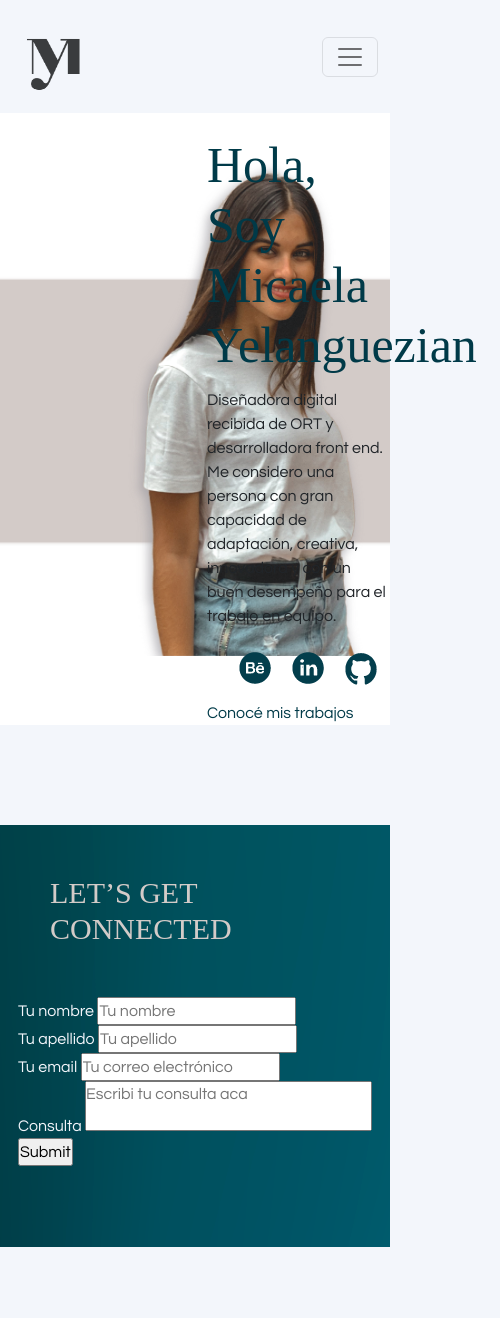
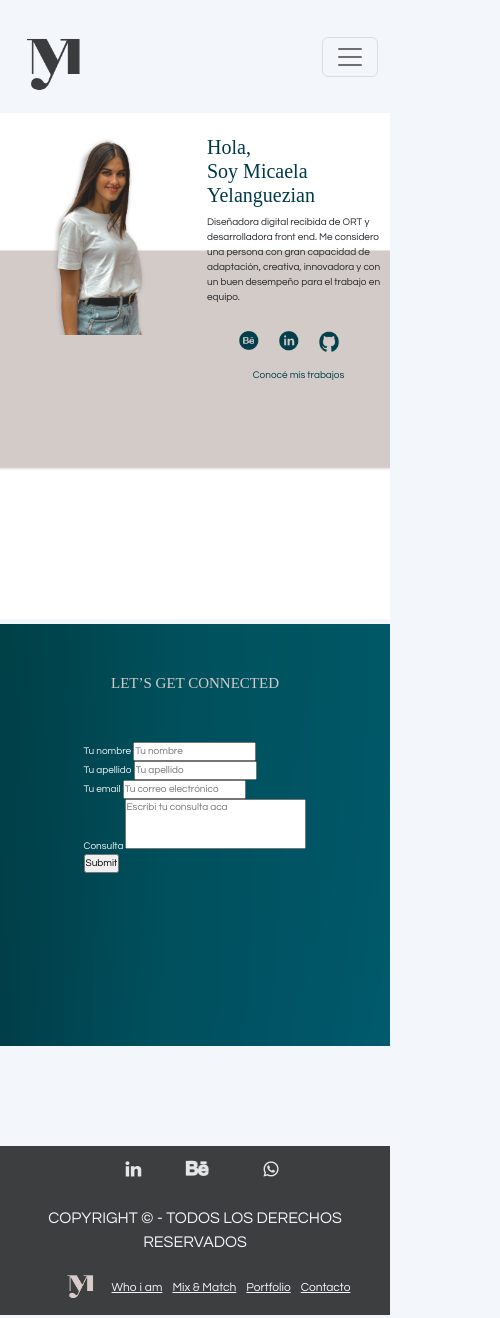
Before and after one commit to micaelayela/portfolio, a website: page pages/whoiam.html in a window 390 px wide. Shown: the top 1318 px of the page, 500 px wide, since content can reach past the window. Drawn offline with nearby package versions, Linux system fonts and the light colour scheme; a web font is replaced by a local one.

Commit message:
cambios responsive

```diff
--- a/pages/whoiam.html
+++ b/pages/whoiam.html
@@ -5,7 +5,6 @@
     <meta charset="UTF-8">
     <meta http-equiv="X-UA-Compatible" content="IE=edge">
     <meta name="viewport" content="width=device-width, initial-scale=1.0">
-    <!-- seo -->
     <meta name="keywords"
         content="diseñadora, digital design, diseñadora digital, desarrolladora web, front end dev, front end developer">
     <meta name="description"
@@ -53,12 +52,12 @@
                 <div class="row row-cols-2">
                     <div> <img class="col-sm-8 col-md-4 whoiam-img" src="../imagenes/aboutme/Mica.png"
                             alt="foto de micaela"> </div>
-                    <div>
-                        <h1 class="col-sm-4 col-md-8 whoiam-h1"> Hola, <br> Soy Micaela <br> Yelanguezian</h1>
+                    <div class="whoiam-banner">
+                        <h1 class="col-md-8 whoiam-h1"> Hola, <br> Soy Micaela <br> Yelanguezian</h1>
                         <p class="col-lg-8 whoiam-p"> Diseñadora digital recibida de ORT y desarrolladora front end. Me
                             considero una persona con gran capacidad de adaptación, creativa, innovadora y con un buen
                             desempeño para el trabajo en equipo.</p>
-                        <ul class="col-sm-12 col-lg-8 whoiam-rrss">
+                        <ul class="col-lg-8 whoiam-rrss">
                             <li>
                                 <a href="https://www.behance.net/micaelayela" target="_blank">
                                     <img src="../imagenes/aboutme/behance.png" alt="Behance">
--- a/scss/_general.scss
+++ b/scss/_general.scss
@@ -113,6 +113,15 @@ footer {
 }
 
 @media screen and (max-width: 768px) {
+    h1 {
+        font-size: 30px;
+    }
+    h2 {
+        font-size: 20px;
+    }
+    h3 {
+        font-size: 15px;
+    }
     footer {
         width: auto;
         height: 20vh;
--- a/scss/_index.scss
+++ b/scss/_index.scss
@@ -147,7 +147,8 @@
 
     .carousel-inner img {
         margin-top: 5%;
-        height: 350px;
+        height: 250px;
+        width: 50vh;
 
     }
 
--- a/scss/_whoiam.scss
+++ b/scss/_whoiam.scss
@@ -3,7 +3,7 @@
     background-repeat: no-repeat;
     background-position: center;
     background-size: cover;
-    height: 100hv;
+    height: 100vh;
 }
 
 .whoiam-img {
@@ -25,10 +25,9 @@
 .whoiam-rrss {
     display: flex;
     list-style: none;
-}
-
-.whoiam-rrss li a img {
-    padding-right: 20px;
+    li a img {
+        padding-right: 20px;
+    }
 }
 
 .whoiam-boton {
@@ -68,26 +67,60 @@
     width: fit-content;
 }
 
-.whoiam-contacto {
-    background-image: url(../imagenes/aboutme/bg.png);
-    width: 100%;
-    height: 50vh;
-    display: flex;
-    flex-direction: column;
-    align-items: center;
-    margin-bottom: 100px;
-    h2 {
-        color: map-get($colores, 'color-terciario');
-        margin: 50px;
-    }
-}
 
 #consulta-size {
     resize: none;
 }
 @media screen and (max-width: 768px){
     .whoiam-img{
-        width: 500px;
+        margin-top: 5px;
+        width: 200px;
         height: auto;
      }
+     .whoiam-h1 {
+        font-size: 20px;
+    }
+    .whoiam-p {
+        font-size: 10px;
+        padding-top: 0%;
+        padding-bottom: 0%;
+    }
+
+.bg {
+    height: 60vh;
 }
+.whoiam-rrss {
+    li a img {
+        margin-top: 10px;
+        padding-right: 20px;
+        width: 40px;
+        height: auto;
+    }
+}
+.whoiam-boton {
+    font-size: 10px;
+    display: flex;
+    justify-content: center;
+}
+.whoiam-contacto {
+    width: 100%;
+    height: 50vh;
+
+    margin-top: 5px;
+    h2 {
+      font-size: 15px;
+    }
+}
+.whoiam-form {
+    margin-top: 0px;
+    font-size: 10px;
+    label {
+        font-size: 10px;
+    }
+}
+
+.whoiam-rrss ul {
+    display: inline;
+    width: fit-content;
+}
+}
```
Also changed, not shown: index.html (+0 -1 lines), css/main.css, 2 other files.
